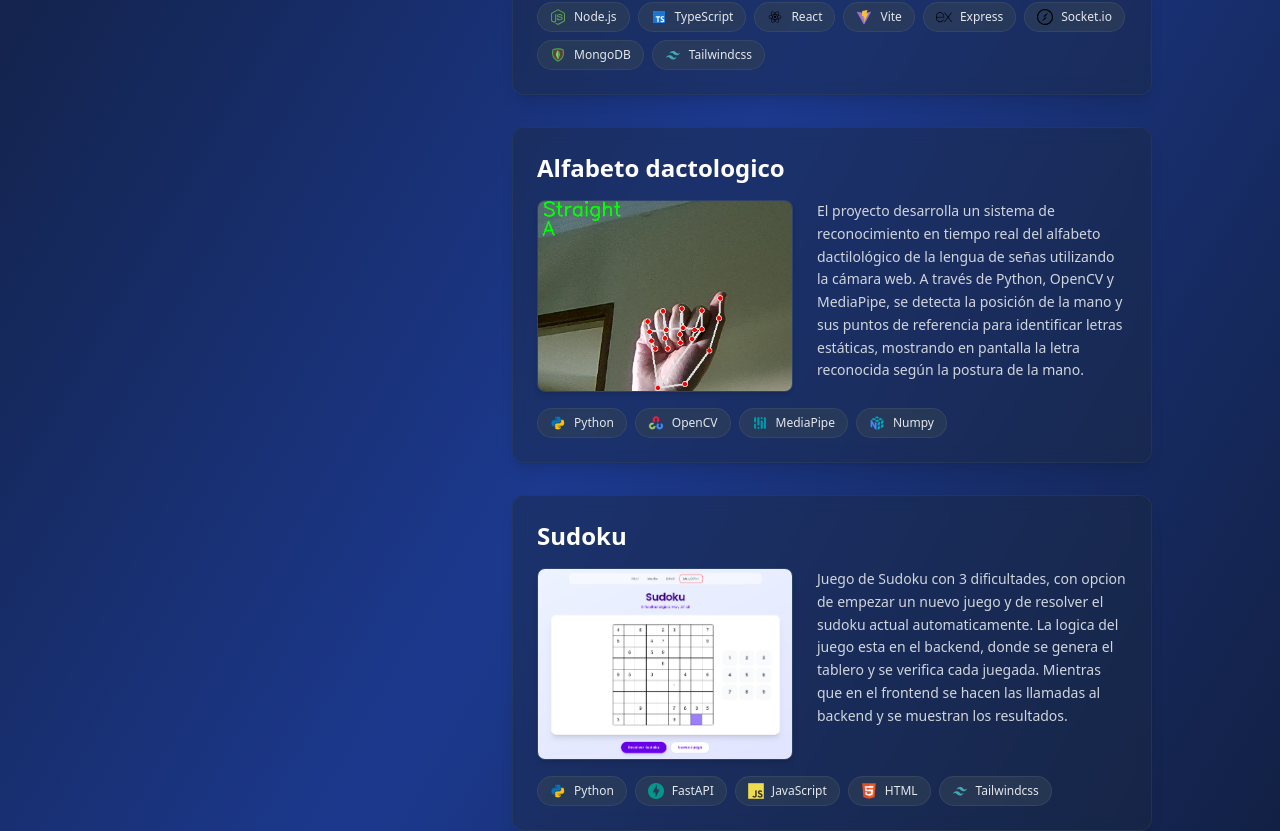
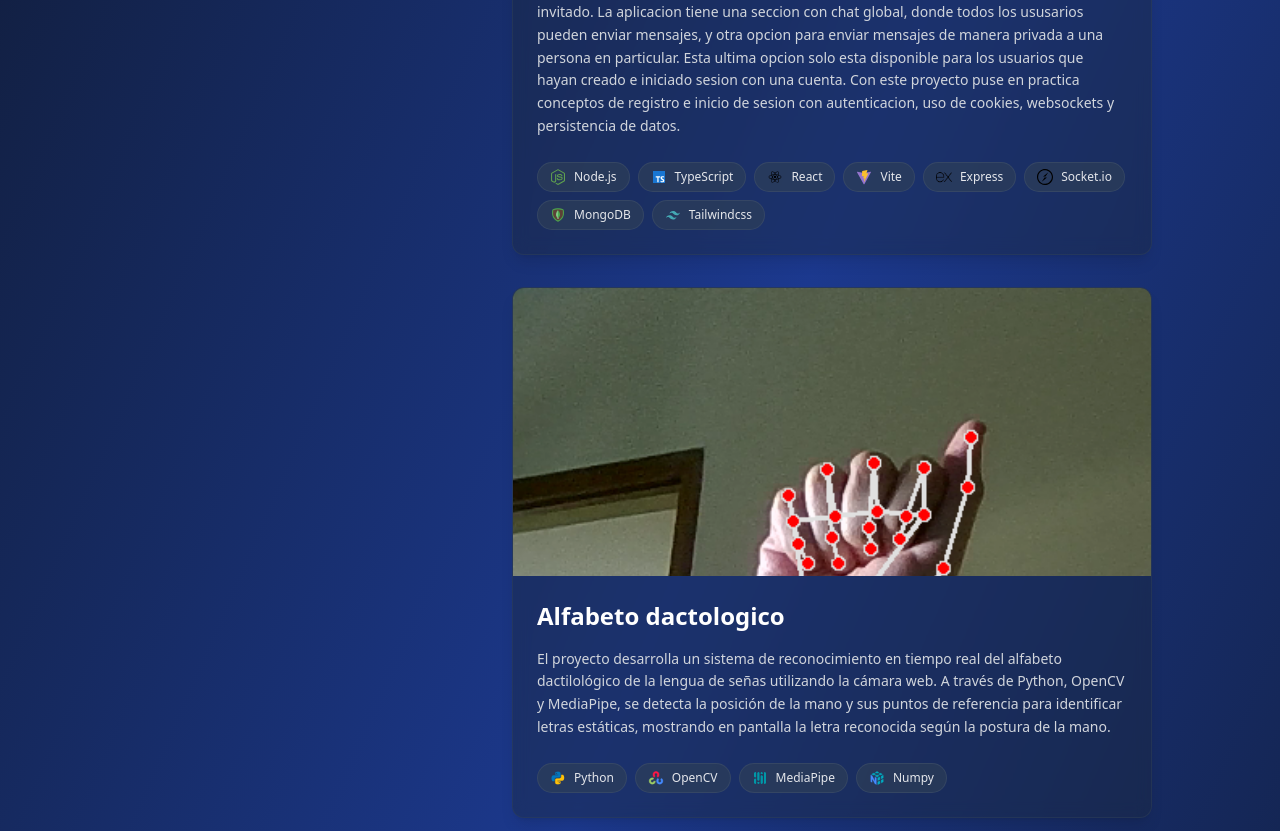
Before and after one commit to aguslebed/cv-pagina, a React (Vite) app in the folder pagina-proyectos/: page / in a window 1280 px wide. Shown: the part 801-1632 px from the top of the page. Built offline with nearby package versions, Linux system fonts and the light colour scheme.

Commit message:
Cambios a las imagenes

```diff
--- a/pagina-proyectos/src/App.jsx
+++ b/pagina-proyectos/src/App.jsx
@@ -114,7 +114,7 @@ function App() {
         </div>
 
         <div id="main" className="col-start-5 col-span-5 mt-20 flex flex-col gap-16 pb-20">
-          <section id="presentacion" className="flex flex-col gap-6">
+          <section id="presentacion" className="flex flex-col gap-6 mx-2">
             <h3 className="text-3xl font-bold text-cyan-400">Sobre mí</h3>
             <p className="text-lg text-gray-300 leading-relaxed">Analista de sistemas orientado al desarrollo backend. Desarrollo proyectos personales aplicando principios de ingeniería de software, buenas prácticas, diseño de sistemas y resolución de problemas. Con conocimientos en frontend que complementan una visión integral del desarrollo.</p>
           </section>
@@ -133,7 +133,7 @@ function App() {
               image={"AlfabetoDactologico.png"}
             />
             <ProjectCard title={"Sudoku"}
-              description={"Juego de Sudoku con 3 dificultades, con opcion de empezar un nuevo juego y de resolver el sudoku actual automaticamente. La logica del juego esta en el backend, donde se genera el tablero y se verifica cada juegada. Mientras que en el frontend se hacen las llamadas al backend y se muestran los resultados. "}
+              description={"Juego de Sudoku con 4 dificultades, con opcion de empezar un nuevo juego y de resolver el sudoku actual automaticamente. La logica del juego esta en el backend, donde se genera el tablero y se verifica cada juegada. Mientras que en el frontend se hacen las llamadas al backend y se muestran los resultados. "}
               link={"https://github.com/aguslebed/Sudoku"}
               tecnologies={["Python", "FastAPI", "JavaScript", "HTML", "Tailwindcss"]}
               image={"Sudoku.png"}
--- /dev/null
+++ b/pagina-proyectos/src/components/ImageModal.jsx
@@ -0,0 +1,48 @@
+import { useEffect } from 'react';
+
+export default function ImageModal({ isOpen, onClose, imageSrc, altText }) {
+    useEffect(() => {
+        const handleEsc = (e) => {
+            if (e.key === 'Escape') onClose();
+        };
+
+        if (isOpen) {
+            document.addEventListener('keydown', handleEsc);
+            document.body.style.overflow = 'hidden'; // Prevent scrolling when modal is open
+        }
+
+        return () => {
+            document.removeEventListener('keydown', handleEsc);
+            document.body.style.overflow = 'unset';
+        };
+    }, [isOpen, onClose]);
+
+    if (!isOpen) return null;
+
+    return (
+        <div
+            className="fixed inset-0 z-50 flex items-center justify-center bg-black/80 backdrop-blur-sm p-4 animate-in fade-in duration-200"
+            onClick={onClose}
+        >
+            <div className="relative max-w-[95vw] max-h-[95vh] flex flex-col items-center">
+                {/* Close Button */}
+                <button
+                    onClick={onClose}
+                    className="absolute -top-12 right-0 text-white hover:text-cyan-400 transition-colors bg-white/10 hover:bg-white/20 rounded-full p-2"
+                    aria-label="Close modal"
+                >
+                    <svg xmlns="http://www.w3.org/2000/svg" fill="none" viewBox="0 0 24 24" strokeWidth={2} stroke="currentColor" className="w-6 h-6">
+                        <path strokeLinecap="round" strokeLinejoin="round" d="M6 18L18 6M6 6l12 12" />
+                    </svg>
+                </button>
+
+                <img
+                    src={imageSrc}
+                    alt={altText}
+                    className="max-w-full max-h-[85vh] object-contain rounded-lg shadow-2xl border border-slate-600/50"
+                    onClick={(e) => e.stopPropagation()} // Prevent clicking image from closing
+                />
+            </div>
+        </div>
+    );
+}
--- a/pagina-proyectos/src/components/ProjectCard.jsx
+++ b/pagina-proyectos/src/components/ProjectCard.jsx
@@ -1,7 +1,12 @@
 
+
+import { useState } from "react";
+import ImageModal from "./ImageModal";
 
 export default function ProjectCard({ title, description, image, link, tecnologies }) {
     const BASE_URL = import.meta.env.BASE_URL;
+    const [isModalOpen, setIsModalOpen] = useState(false);
+
     const icons = {
         "Node.js": `${BASE_URL}tecnologies/Nodejs.svg`,
         "React": `${BASE_URL}tecnologies/React.svg`,
@@ -26,22 +31,33 @@ export default function ProjectCard({ title, description, image, link, tecnologi
 
 
     return (
-        <div className="group flex flex-col gap-4 bg-slate-800/40 backdrop-blur-sm rounded-xl p-4 sm:p-6
+        <>
+            <div className="group flex flex-col bg-slate-800/40 backdrop-blur-sm rounded-xl overflow-hidden
         shadow-lg hover:shadow-2xl hover:shadow-cyan-500/20 hover:bg-slate-800/60
         cursor-pointer transition-all duration-300 border border-slate-700/50 hover:border-cyan-500/50"
                 onClick={() => window.open(link, '_blank')}>
-            <h3 className="text-xl sm:text-2xl font-bold text-white group-hover:text-cyan-400 transition-colors">{title}</h3>
-            <div className="flex flex-col md:flex-row gap-4 md:gap-6">
-                <div className="shrink-0 w-full md:w-auto flex justify-center md:block">
+
+
+                <div className="w-full relative overflow-hidden group/image h-64 sm:h-72 shrink-0">
                     <img
                         src={`${BASE_URL}${image}`}
                         alt={title}
-                        className="w-full md:w-64 h-48 rounded-lg object-cover shadow-md border border-slate-600/50"
+                        className="w-full h-full object-cover transition-transform duration-500 group-hover/image:scale-105"
+                        onClick={(e) => {
+                            e.stopPropagation();
+                            setIsModalOpen(true);
+                        }}
                     />
+                    <div className="absolute inset-0 bg-black/0 group-hover/image:bg-black/10 transition-colors pointer-events-none" />
                 </div>
-                <p className="text-gray-300 text-sm leading-relaxed flex-1">{description}</p>
-            </div>
-            <div className="flex gap-2 flex-wrap">
+
+
+                <div className="p-5 sm:p-6 flex flex-col gap-4">
+                    <h3 className="text-xl sm:text-2xl font-bold text-white group-hover:text-cyan-400 transition-colors">{title}</h3>
+
+                    <p className="text-gray-300 text-sm leading-relaxed">{description}</p>
+
+                    <div className="flex gap-2 flex-wrap mt-2">
                         {tecnologies.map((tecnology) => (
                             <span
                                 key={tecnology}
@@ -55,5 +71,14 @@ export default function ProjectCard({ title, description, image, link, tecnologi
                         ))}
                     </div>
                 </div>
+            </div>
+
+            <ImageModal
+                isOpen={isModalOpen}
+                onClose={() => setIsModalOpen(false)}
+                imageSrc={`${BASE_URL}${image}`}
+                altText={title}
+            />
+        </>
     )
 }
```
Lines whose indentation alone changed are shown as unchanged.
